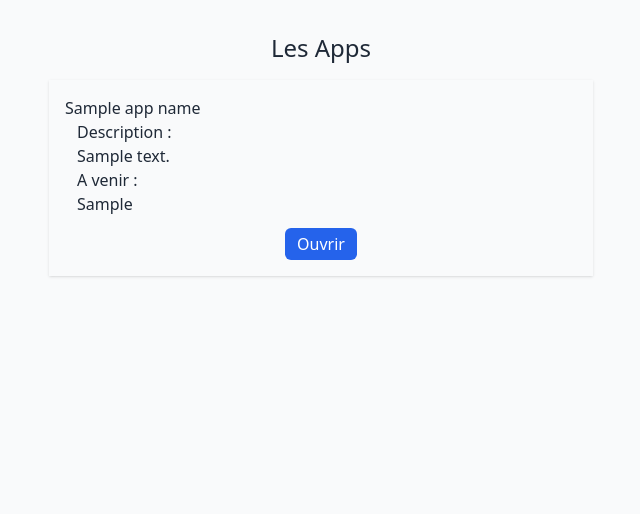
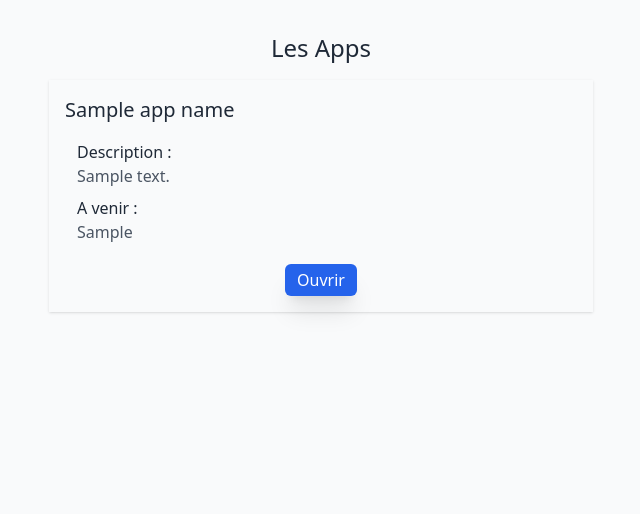
Before and after one commit to SqlFR/apparttools, a Django app: template apartools/templates/index.html in a window 1280 px wide. Shown: the top 514 px of the page, without its empty margins (319-959 px from the left). Run offline with Django 3.2, Linux system fonts and the light colour scheme; the template is opened without the code that fills it: most values are stand-ins (such as "Sample title", 1, 10 or a date in 2020).

Commit message:
front index main index check finish

```diff
--- a/apartools/static/apartools/style/style.css
+++ b/apartools/static/apartools/style/style.css
@@ -4,7 +4,7 @@
 
 
 .button-access {
-    @apply block w-auto bg-blue-600 text-white font-medium py-1 m-auto self-center mt-3 px-3 rounded-md;
+    @apply block w-auto bg-blue-600 text-white font-medium py-1 m-auto self-center mt-3 px-3 rounded-md shadow-xl;
 }
 
 .span-description {
--- a/apartools/static/apartools/style/style_output.css
+++ b/apartools/static/apartools/style/style_output.css
@@ -572,34 +572,77 @@ video {
   margin-bottom: 0.5rem;
 }
 
+.mb-4 {
+  margin-bottom: 1rem;
+}
+
+.mb-6 {
+  margin-bottom: 1.5rem;
+}
+
+.mb-8 {
+  margin-bottom: 2rem;
+}
+
+.mr-2 {
+  margin-right: 0.5rem;
+}
+
+.mt-4 {
+  margin-top: 1rem;
+}
+
+.mt-8 {
+  margin-top: 2rem;
+}
+
+.block {
+  display: block;
+}
+
 .flex {
   display: flex;
+}
+
+.table {
+  display: table;
 }
 
 .h-full {
   height: 100%;
 }
 
+.w-1\/2 {
+  width: 50%;
+}
+
+.w-full {
+  width: 100%;
+}
+
 .max-w-xl {
   max-width: 36rem;
+}
+
+.table-auto {
+  table-layout: auto;
 }
 
 .flex-col {
   flex-direction: column;
 }
 
-.border {
-  border-width: 1px;
+.items-center {
+  align-items: center;
+}
+
+.justify-around {
+  justify-content: space-around;
 }
 
 .bg-gray-50 {
   --tw-bg-opacity: 1;
   background-color: rgb(249 250 251 / var(--tw-bg-opacity));
-}
-
-.bg-amber-500 {
-  --tw-bg-opacity: 1;
-  background-color: rgb(245 158 11 / var(--tw-bg-opacity));
 }
 
 .p-4 {
@@ -610,8 +653,21 @@ video {
   padding-left: 0.75rem;
 }
 
+.pt-4 {
+  padding-top: 1rem;
+}
+
+.text-left {
+  text-align: left;
+}
+
 .text-center {
   text-align: center;
+}
+
+.text-2xl {
+  font-size: 1.5rem;
+  line-height: 2rem;
 }
 
 .text-xl {
@@ -619,17 +675,17 @@ video {
   line-height: 1.75rem;
 }
 
-.text-2xl {
-  font-size: 1.5rem;
-  line-height: 2rem;
+.font-medium {
+  font-weight: 500;
 }
 
 .font-semibold {
   font-weight: 600;
 }
 
-.font-medium {
-  font-weight: 500;
+.text-gray-600 {
+  --tw-text-opacity: 1;
+  color: rgb(75 85 99 / var(--tw-text-opacity));
 }
 
 .text-gray-800 {
@@ -664,9 +720,18 @@ video {
   font-weight: 500;
   --tw-text-opacity: 1;
   color: rgb(255 255 255 / var(--tw-text-opacity));
+  --tw-shadow: 0 20px 25px -5px rgb(0 0 0 / 0.1), 0 8px 10px -6px rgb(0 0 0 / 0.1);
+  --tw-shadow-colored: 0 20px 25px -5px var(--tw-shadow-color), 0 8px 10px -6px var(--tw-shadow-color);
+  box-shadow: var(--tw-ring-offset-shadow, 0 0 #0000), var(--tw-ring-shadow, 0 0 #0000), var(--tw-shadow);
 }
 
 .span-description {
   margin-top: 0.75rem;
   font-weight: 500;
 }
+
+@media (min-width: 640px) {
+  .sm\:pt-0 {
+    padding-top: 0px;
+  }
+}
--- a/apartools/templates/index.html
+++ b/apartools/templates/index.html
@@ -15,12 +15,16 @@
             {% if app_name %}
             <ul>
                 <li class="flex flex-col shadow p-4">
-                    <p>{{ app_name }}</p>
+                    <p class="text-xl font-medium mb-4">{{ app_name }}</p>
                     <div class="pl-3">
-                        <span class="span-description">Description : </span>
-                        <p>{{ app_description }}</p>
-                        <span class="span-description">A venir : </span>
-                        <p>{{ app_incoming }}</p>
+                        <div class="mb-2">
+                            <span class="span-description">Description : </span>
+                            <p class="text-gray-600">{{ app_description }}</p>
+                        </div>
+                        <div class="mb-2">
+                            <span class="span-description">A venir : </span>
+                            <p class="text-gray-600">{{ app_incoming }}</p>
+                        </div>
                     </div>
 
                     <a href="{{ app_url }}" class="button-access">Ouvrir</a>
```
